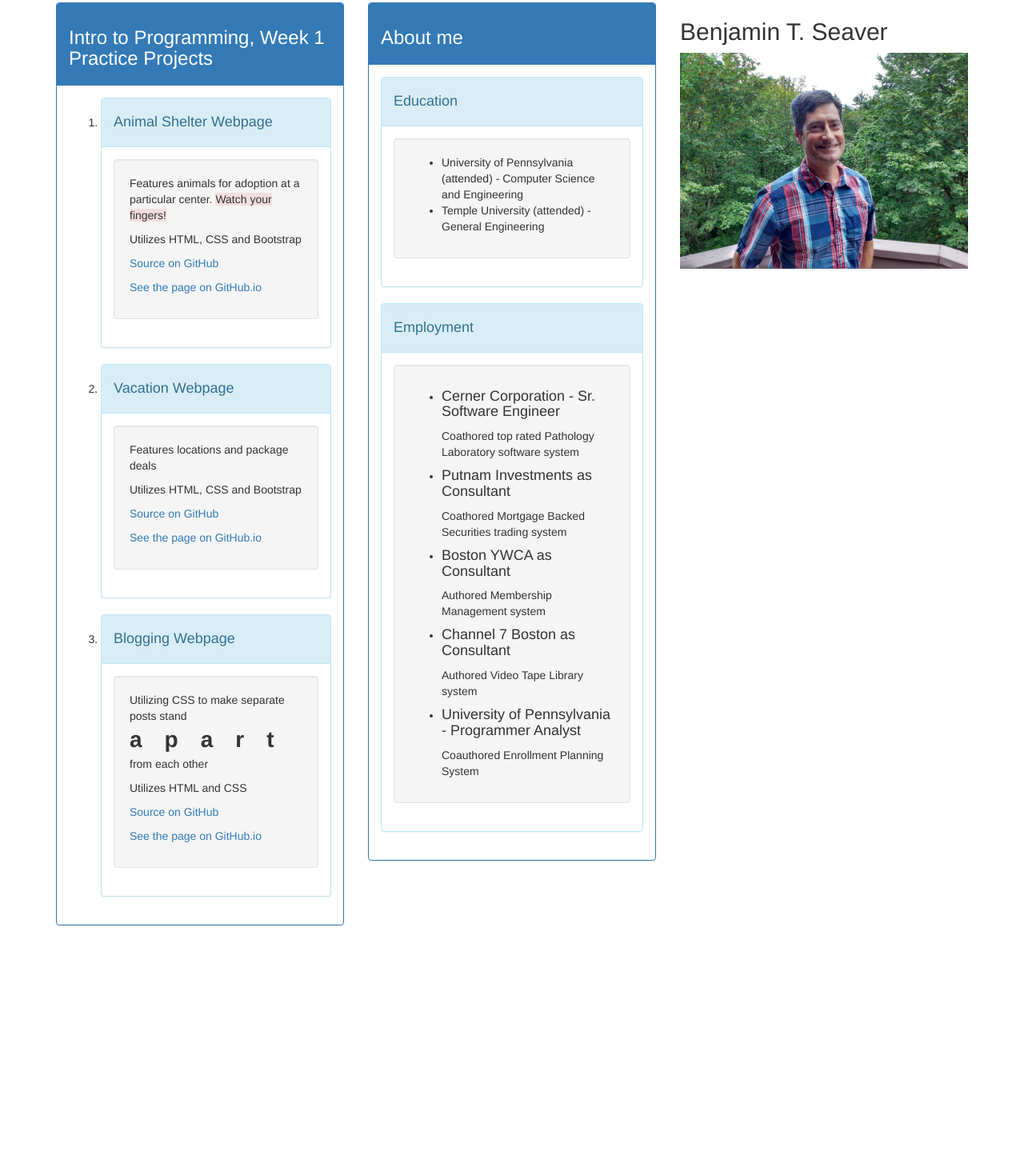
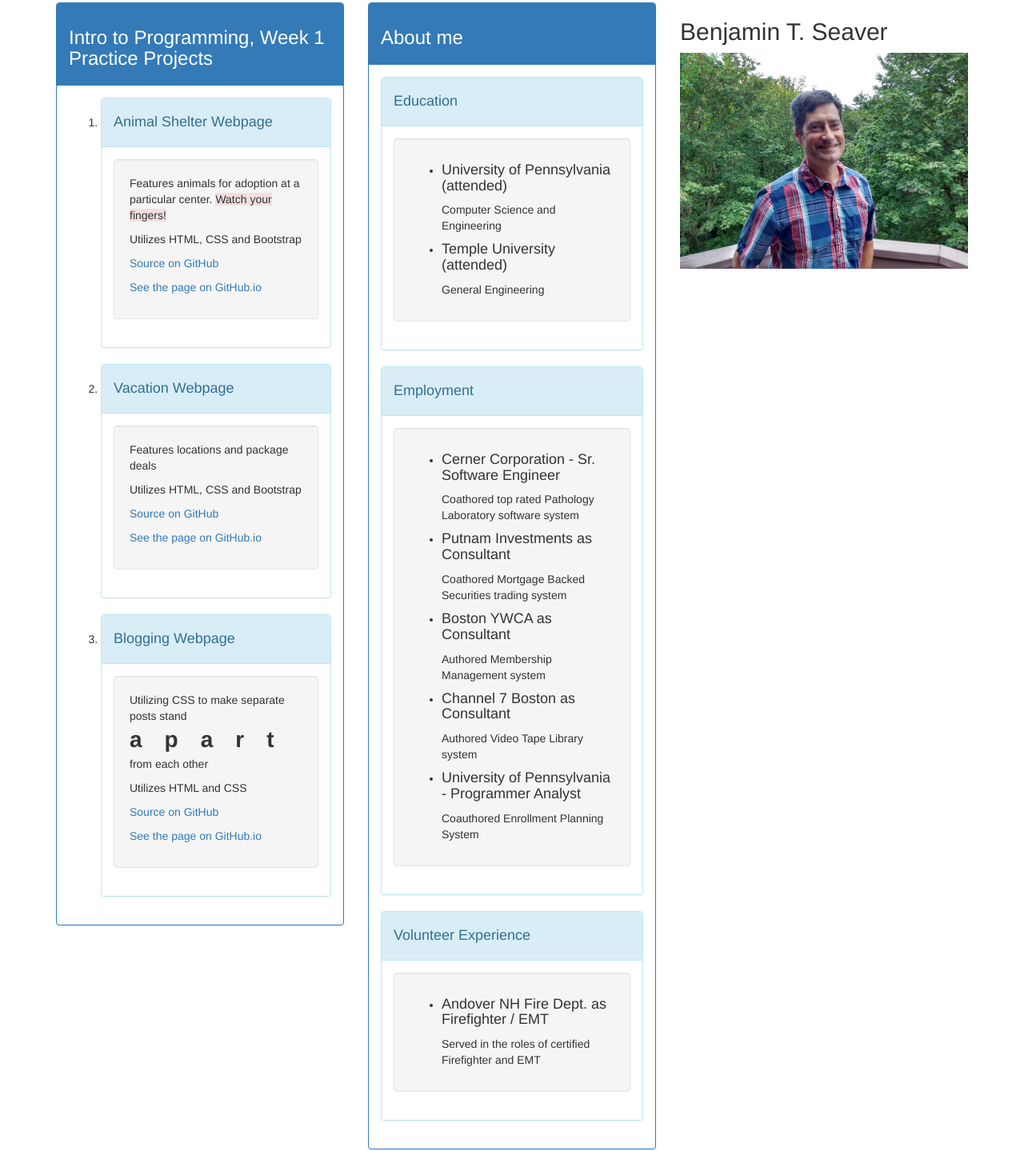
Before and after one commit to bseaver/portfolio, a plain HTML site: page index.html in a window 1280 px wide. Shown: the part 1127-2566 px from the top of the page at 80% size. Before the commit the page ends 2304 px from the top, so only its background shows below. Drawn offline with Linux system fonts and the light colour scheme.

Commit message:
add content to About Me section

```diff
--- a/index.html
+++ b/index.html
@@ -107,8 +107,14 @@
                 <div class="panel-body">
                   <div class="well">
                     <ul>
-                      <li>University of Pennsylvania (attended) - Computer Science and Engineering</li>
-                      <li>Temple University (attended) - General Engineering</li>
+                      <li>
+                        <h4>University of Pennsylvania (attended)</h4>
+                        <p>Computer Science and Engineering</p>
+                      </li>
+                      <li>
+                        <h4>Temple University (attended)</h4>
+                        <p>General Engineering</p>
+                      </li>
                     </ul>
                   </div> <!-- End well -->
                 </div> <!-- End panel-body -->
@@ -146,6 +152,22 @@
                 </div> <!-- End panel-body -->
               </div> <!-- End panel-info -->
 
+              <div class="panel panel-info">
+                <div class="panel-heading">
+                  <h4>Volunteer Experience<h4>
+                </div> <!-- End panel-heading -->
+                <div class="panel-body">
+                  <div class="well">
+                    <ul>
+                      <li>
+                        <h4>Andover NH Fire Dept. as Firefighter / EMT</h4>
+                        <p>Served in the roles of certified Firefighter and EMT</p>
+                      </li>
+                    </ul>
+                  </div> <!-- End well -->
+                </div> <!-- End panel-body -->
+              </div> <!-- End panel-info -->
+
 
             </div> <!-- End panel-body -->
           </div> <!-- End panel-primary -->
```
